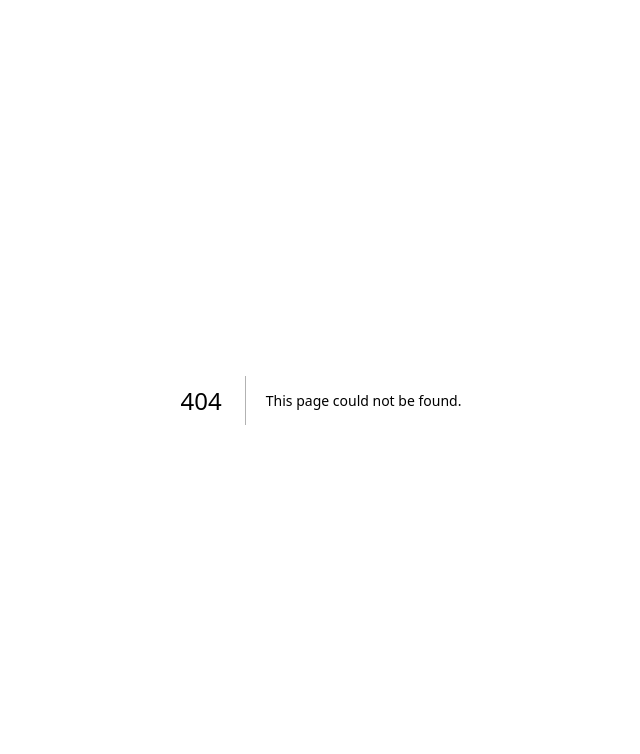
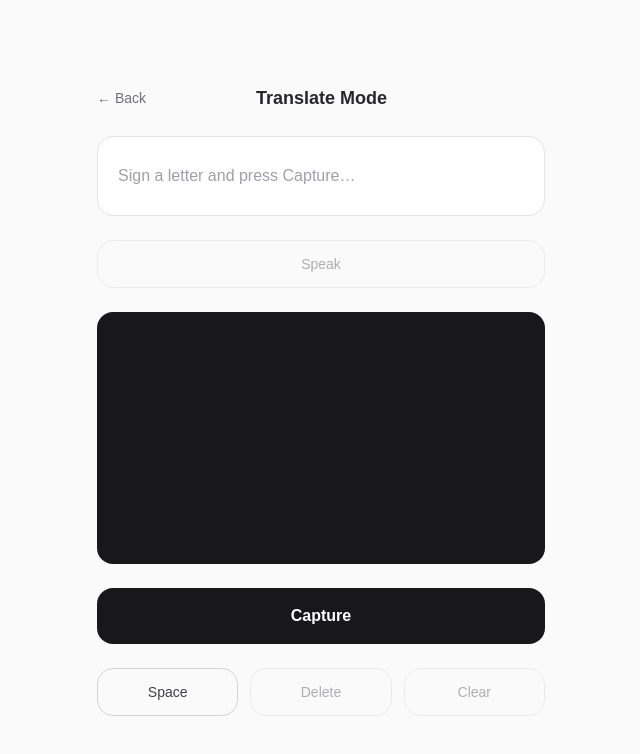
Before and after one commit to vintriguna/ChatASL, a Next.js app in the folder chat-asl/: page /translate in a window 1280 px wide. Before the commit this address had no page. Shown: the top 754 px of the page, without its empty margins (319-959 px from the left). Built offline with nearby package versions, Linux system fonts and the light colour scheme; no server answers.

Commit message:
translation page working

```diff
--- a/chat-asl/app/api/attempts/route.ts
+++ b/chat-asl/app/api/attempts/route.ts
@@ -39,5 +39,7 @@ export async function POST(request: NextRequest) {
     return NextResponse.json({ error: error.message }, { status: 500 });
   }
 
+  await supabase.rpc("update_streak", { p_user_id: user.id });
+
   return NextResponse.json({ ok: true });
 }
--- a/chat-asl/app/api/sessions/route.ts
+++ b/chat-asl/app/api/sessions/route.ts
@@ -75,5 +75,7 @@ export async function POST(request: NextRequest) {
     )
   );
 
+  await supabase.rpc("update_streak", { p_user_id: user.id });
+
   return NextResponse.json({ sessionId: session.id, correctCount });
 }
--- a/chat-asl/app/page.tsx
+++ b/chat-asl/app/page.tsx
@@ -13,6 +13,16 @@ export default async function Home() {
   const supabase = await createClient();
   const { data: { user } } = await supabase.auth.getUser();
 
+  const { data: streakData } = user
+    ? await supabase
+        .from("user_streaks")
+        .select("current_streak, longest_streak")
+        .eq("user_id", user.id)
+        .single()
+    : { data: null };
+
+  const streak = streakData?.current_streak ?? 0;
+
   return (
     <div className="flex flex-col flex-1 items-center justify-center bg-zinc-50 dark:bg-zinc-950 px-4">
       <div className="flex flex-col items-center gap-8 text-center max-w-sm w-full">
@@ -27,6 +37,20 @@ export default async function Home() {
             <p className="text-zinc-400 dark:text-zinc-500 text-sm">{user.email}</p>
           )}
         </div>
+
+        {user && (
+          <div className="flex items-center justify-center gap-2 rounded-2xl bg-white dark:bg-zinc-900 border border-zinc-200 dark:border-zinc-800 px-6 py-4 w-full">
+            <span className="text-3xl font-bold text-zinc-900 dark:text-zinc-50">{streak}</span>
+            <div className="flex flex-col items-start">
+              <span className="text-sm font-semibold text-zinc-700 dark:text-zinc-300">
+                day streak
+              </span>
+              <span className="text-xs text-zinc-400 dark:text-zinc-500">
+                {streak === 0 ? "Practice today to start!" : "Keep it going!"}
+              </span>
+            </div>
+          </div>
+        )}
 
         <div className="flex flex-col gap-3 w-full">
           <Link
--- /dev/null
+++ b/chat-asl/app/translate/page.tsx
@@ -0,0 +1,226 @@
+"use client";
+
+import { useState, useCallback } from "react";
+import Link from "next/link";
+import { useWebcam } from "../hooks/useWebcam";
+
+interface Prediction {
+  letter: string;
+  confidence: number;
+}
+
+function parseRoboflowResponse(data: unknown): Prediction | null | "empty" {
+  if (!data || typeof data !== "object") return null;
+  const d = data as Record<string, unknown>;
+  const outputsArr = Array.isArray(d.outputs) ? d.outputs : null;
+  const first = outputsArr?.[0] as Record<string, unknown> | undefined;
+  const predWrapper = first?.predictions as Record<string, unknown> | undefined;
+  const preds = Array.isArray(predWrapper?.predictions) ? predWrapper.predictions : null;
+  if (preds === null) return null;
+  if (preds.length === 0) return "empty";
+  const top = preds[0] as Record<string, unknown>;
+  const cls = (top.class as string) ?? (top.label as string);
+  const conf = typeof top.confidence === "number" ? top.confidence : 0;
+  if (!cls) return null;
+  return { letter: cls.toUpperCase(), confidence: Math.round(conf * 100) };
+}
+
+type Status = "idle" | "loading" | "previewing" | "nodetection" | "error";
+
+export default function TranslatePage() {
+  const [text, setText] = useState("");
+  const [status, setStatus] = useState<Status>("idle");
+  const [preview, setPreview] = useState<Prediction | null>(null);
+  const { videoRef, captureFrame } = useWebcam();
+
+  const handleCapture = useCallback(async () => {
+    const frame = captureFrame();
+    if (!frame) return;
+
+    setStatus("loading");
+    setPreview(null);
+
+    try {
+      const res = await fetch("/api/predict", {
+        method: "POST",
+        headers: { "Content-Type": "application/json" },
+        body: JSON.stringify({ image: frame }),
+      });
+
+      if (!res.ok) { setStatus("error"); return; }
+
+      const data: unknown = await res.json();
+      const pred = parseRoboflowResponse(data);
+
+      if (pred === null) { setStatus("error"); return; }
+      if (pred === "empty") { setStatus("nodetection"); return; }
+
+      setPreview(pred);
+      setStatus("previewing");
+    } catch {
+      setStatus("error");
+    }
+  }, [captureFrame]);
+
+  const handleConfirm = useCallback(() => {
+    if (!preview) return;
+    setText((prev) => prev + preview.letter);
+    setPreview(null);
+    setStatus("idle");
+  }, [preview]);
+
+  const handleRetry = useCallback(() => {
+    setPreview(null);
+    setStatus("idle");
+  }, []);
+
+  const handleSpace = useCallback(() => {
+    setText((prev) => (prev.endsWith(" ") ? prev : prev + " "));
+  }, []);
+
+  const handleDelete = useCallback(() => {
+    setText((prev) => prev.slice(0, -1));
+  }, []);
+
+  const handleClear = useCallback(() => {
+    setText("");
+    setPreview(null);
+    setStatus("idle");
+  }, []);
+
+  const handleSpeak = useCallback(() => {
+    if (!text.trim()) return;
+    window.speechSynthesis.cancel();
+    window.speechSynthesis.speak(new SpeechSynthesisUtterance(text));
+  }, [text]);
+
+  const isPreviewing = status === "previewing";
+
+  return (
+    <div className="flex flex-col flex-1 items-center justify-center bg-zinc-50 dark:bg-zinc-950 px-4 py-12">
+      <div className="w-full max-w-md flex flex-col gap-6">
+
+        {/* Header */}
+        <div className="flex items-center justify-between">
+          <Link
+            href="/"
+            className="text-sm text-zinc-500 hover:text-zinc-800 dark:hover:text-zinc-200"
+          >
+            ← Back
+          </Link>
+          <h1 className="text-lg font-semibold text-zinc-800 dark:text-zinc-100">
+            Translate Mode
+          </h1>
+          <div className="w-12" />
+        </div>
+
+        {/* Text display */}
+        <div className="min-h-20 rounded-2xl bg-white dark:bg-zinc-900 border border-zinc-200 dark:border-zinc-800 px-5 py-4 flex items-center">
+          {text ? (
+            <span className="text-3xl font-bold tracking-widest text-zinc-900 dark:text-zinc-50 break-all">
+              {text}
+            </span>
+          ) : (
+            <span className="text-base text-zinc-400 dark:text-zinc-500">
+              Sign a letter and press Capture…
+            </span>
+          )}
+        </div>
+
+        {/* Speak */}
+        <button
+          onClick={handleSpeak}
+          disabled={!text.trim()}
+          className="w-full h-12 rounded-2xl border border-zinc-300 dark:border-zinc-700 text-zinc-700 dark:text-zinc-300 text-sm font-medium hover:bg-zinc-100 dark:hover:bg-zinc-800 transition-colors disabled:opacity-40"
+        >
+          Speak
+        </button>
+
+        {/* Webcam */}
+        <div className="relative w-full overflow-hidden rounded-2xl bg-zinc-900 aspect-video">
+          <video
+            ref={videoRef}
+            autoPlay
+            playsInline
+            muted
+            className="w-full h-full object-cover scale-x-[-1]"
+          />
+          {status === "loading" && (
+            <div className="absolute inset-0 flex items-center justify-center bg-black/40">
+              <span className="text-white text-sm font-medium">Detecting…</span>
+            </div>
+          )}
+          {isPreviewing && preview && (
+            <div className="absolute bottom-3 right-3 rounded-xl bg-black/60 px-3 py-1.5 flex items-center gap-2">
+              <span className="text-white text-xl font-bold">{preview.letter}</span>
+              {preview.confidence > 0 && (
+                <span className="text-zinc-300 text-xs">{preview.confidence}%</span>
+              )}
+            </div>
+          )}
+        </div>
+
+        {/* Error / no detection banner */}
+        {(status === "nodetection" || status === "error") && (
+          <div className="rounded-2xl border border-amber-200 bg-amber-50 dark:border-amber-800 dark:bg-amber-950 px-5 py-3">
+            <p className="text-sm font-medium text-amber-700 dark:text-amber-300">
+              {status === "nodetection"
+                ? "No sign detected — make sure your hand is visible."
+                : "Something went wrong — try again."}
+            </p>
+          </div>
+        )}
+
+        {/* Primary action */}
+        {!isPreviewing ? (
+          <button
+            onClick={handleCapture}
+            disabled={status === "loading"}
+            className="w-full h-14 rounded-2xl bg-zinc-900 dark:bg-zinc-50 text-white dark:text-zinc-900 text-base font-semibold transition-opacity disabled:opacity-50 hover:opacity-90"
+          >
+            {status === "loading" ? "Detecting…" : "Capture"}
+          </button>
+        ) : (
+          <div className="flex gap-3">
+            <button
+              onClick={handleConfirm}
+              className="flex-1 h-14 rounded-2xl bg-zinc-900 dark:bg-zinc-50 text-white dark:text-zinc-900 text-base font-semibold hover:opacity-90 transition-opacity"
+            >
+              Add {preview?.letter}
+            </button>
+            <button
+              onClick={handleRetry}
+              className="flex-1 h-14 rounded-2xl border border-zinc-300 dark:border-zinc-700 text-zinc-700 dark:text-zinc-300 text-base font-medium hover:bg-zinc-100 dark:hover:bg-zinc-800 transition-colors"
+            >
+              Retry
+            </button>
+          </div>
+        )}
+
+        {/* Secondary controls */}
+        <div className="grid grid-cols-3 gap-3">
+          <button
+            onClick={handleSpace}
+            className="h-12 rounded-2xl border border-zinc-300 dark:border-zinc-700 text-zinc-700 dark:text-zinc-300 text-sm font-medium hover:bg-zinc-100 dark:hover:bg-zinc-800 transition-colors"
+          >
+            Space
+          </button>
+          <button
+            onClick={handleDelete}
+            disabled={text.length === 0}
+            className="h-12 rounded-2xl border border-zinc-300 dark:border-zinc-700 text-zinc-700 dark:text-zinc-300 text-sm font-medium hover:bg-zinc-100 dark:hover:bg-zinc-800 transition-colors disabled:opacity-40"
+          >
+            Delete
+          </button>
+          <button
+            onClick={handleClear}
+            disabled={text.length === 0}
+            className="h-12 rounded-2xl border border-zinc-300 dark:border-zinc-700 text-zinc-700 dark:text-zinc-300 text-sm font-medium hover:bg-zinc-100 dark:hover:bg-zinc-800 transition-colors disabled:opacity-40"
+          >
+            Clear
+          </button>
+        </div>
+      </div>
+    </div>
+  );
+}
```
